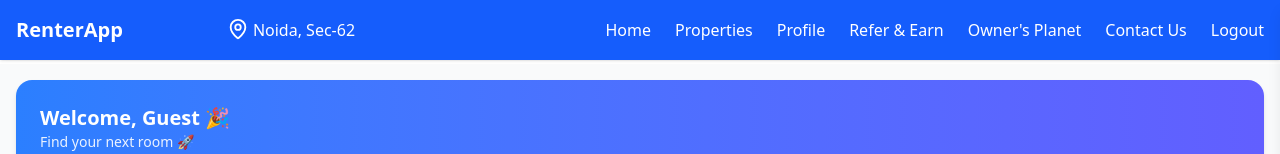
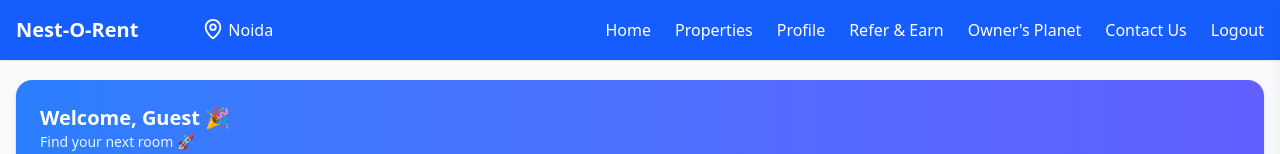
Before and after one commit to Vishal-16072000/RentApp, a React (Vite) app: page /home in a window 1280 px wide. Shown: the top 154 px of the page. Built offline with nearby package versions, Linux system fonts and the light colour scheme.

Commit message:
App name Change

```diff
--- a/src/components/Navbar.jsx
+++ b/src/components/Navbar.jsx
@@ -8,11 +8,11 @@ export default function Navbar() {
   return (
     <nav className="flex items-center justify-between p-4 bg-blue-600 text-white shadow fixed top-0 left-0 w-full z-50">
       {/* Left side: Logo */}
-      <div className="flex items-center gap-26">
-        <h1 className="text-xl font-bold">RenterApp</h1>
+      <div className="flex items-center gap-16">
+        <h1 className="text-xl font-bold">Nest-O-Rent</h1>
         <div className="flex gap-1 cursor-pointer min-w-9">
             <MapPin size={22}/>
-            <div className="h-6 overflow-hidden">Noida, Sec-62</div>
+            <div className="h-6 overflow-hidden">Noida</div>
         </div>
       </div>
 
```
